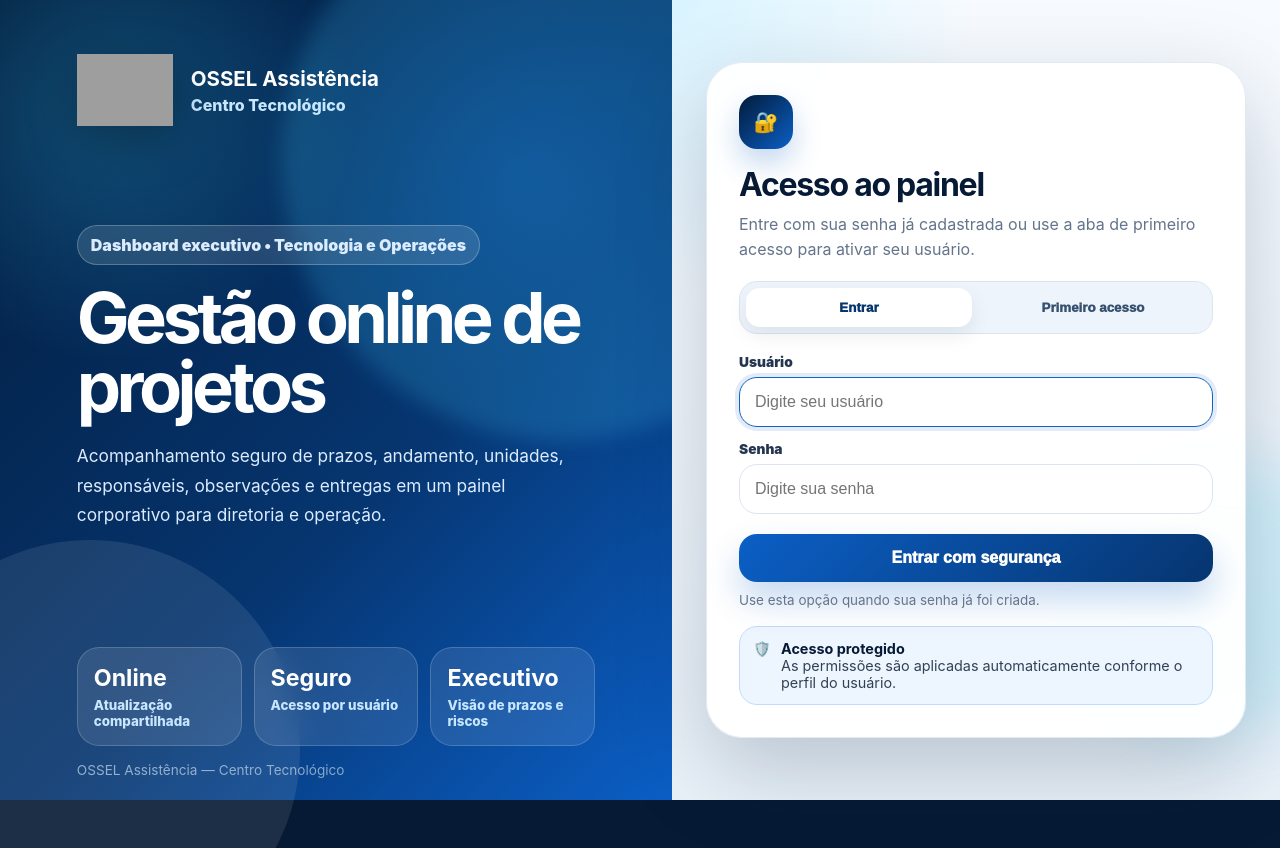
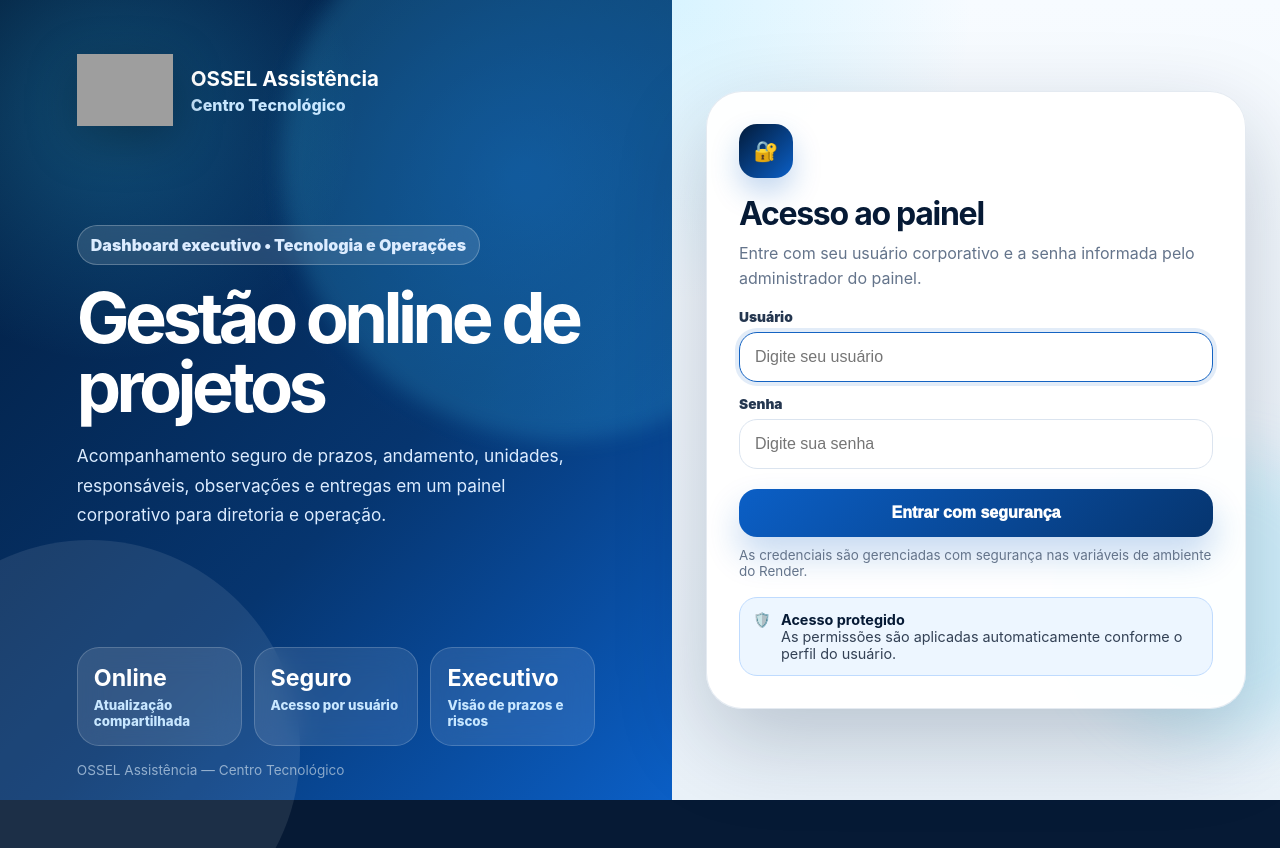
Before and after one commit to VinniTeo/ossel-dashboard, a Flask app: page /login in a window 1280 px wide; the page is wider, and only the part inside the window is pictured. Shown: the top 848 px of that part. Run offline with Flask 3, Linux system fonts and the light colour scheme; data comes from the database, SQL or seed files in the repository; grey boxes are pictures that could not be loaded.

Commit message:
Add files via upload

```diff
--- a/app.py
+++ b/app.py
@@ -29,6 +29,39 @@ DEFAULT_USERS = [
     ("Filipe", "Filipe", "troca"),
     ("Eduardo", "Eduardo", "troca"),
 ]
+
+
+# Login sem banco persistente: as senhas ficam nas variaveis de ambiente do Render.
+# Configure no Render, em Environment Variables:
+# ADM_PASSWORD, THIAGO_PASSWORD, DENIS_PASSWORD, FILIPE_PASSWORD, EDUARDO_PASSWORD
+# Se nao configurar, o sistema usa senhas temporarias abaixo. Troque no Render antes de liberar para a equipe.
+DEFAULT_ENV_PASSWORDS = {
+    "ADM": "Ossel@Adm2026",
+    "Thiago": "Ossel@Thiago2026",
+    "Denis": "Ossel@Denis2026",
+    "Filipe": "Ossel@Filipe2026",
+    "Eduardo": "Ossel@Eduardo2026",
+}
+
+
+def env_key_for_user(username):
+    return f"{str(username or '').strip().upper()}_PASSWORD".replace(" ", "_")
+
+
+def get_login_user(username):
+    normalized = (username or "").strip()
+    for u, display_name, role in DEFAULT_USERS:
+        if u.lower() == normalized.lower():
+            return {"username": u, "display_name": display_name, "role": role}
+    return None
+
+
+def get_env_password(username):
+    user = get_login_user(username)
+    if not user:
+        return None
+    return os.environ.get(env_key_for_user(user["username"]), DEFAULT_ENV_PASSWORDS.get(user["username"]))
+
 
 app = Flask(__name__)
 app.secret_key = os.environ.get("SECRET_KEY", "ossel-dashboard-secret-change-me")
@@ -356,57 +389,48 @@ def get_user_by_username(username):
 
 @app.route("/login", methods=["GET", "POST"])
 def login():
+    """Autenticacao sem gravar senha no SQLite.
+    Ideal para Render Free, pois as credenciais ficam em Environment Variables,
+    que permanecem entre deploys sem Persistent Disk.
+    """
     if request.method == "POST":
-        mode = request.form.get("mode") or "login"
         username = (request.form.get("username") or "").strip()
         password = request.form.get("password") or ""
-        confirm = request.form.get("confirm_password") or ""
-        user = get_user_by_username(username)
-        if not user:
-            return render_template("login.html", erro="Usuário não encontrado.", username=username, mode=mode)
+        login_user = get_login_user(username)
+        expected_password = get_env_password(username)
 
-        needs_first_access = (not user["password_hash"] or int(user["must_set_password"] or 0) == 1)
+        if not login_user or not expected_password:
+            return render_template("login.html", erro="Usuário ou senha inválidos.", username=username)
 
-        if mode == "first_access":
-            if not needs_first_access:
-                return render_template(
-                    "login.html",
-                    erro="Este usuário já possui senha cadastrada. Use a aba Entrar.",
-                    username=username,
-                    mode="login",
-                )
-            if len(password) < 6:
-                return render_template("login.html", erro="Crie uma senha com pelo menos 6 caracteres.", username=username, mode="first_access")
-            if password != confirm:
-                return render_template("login.html", erro="As senhas não conferem.", username=username, mode="first_access")
+        if not hmac.compare_digest(str(expected_password), str(password)):
+            return render_template("login.html", erro="Usuário ou senha inválidos.", username=username)
+
+        # Garante que o usuario exista no banco apenas para APIs/listas de responsaveis.
+        db_user = get_user_by_username(login_user["username"])
+        if not db_user:
             conn = connect()
+            now = datetime.now().isoformat(timespec="seconds")
             conn.execute(
-                "UPDATE users SET password_hash=?, must_set_password=0, updated_at=? WHERE id=?",
-                (make_password_hash(password), datetime.now().isoformat(timespec="seconds"), user["id"]),
+                """
+                INSERT INTO users
+                (username, display_name, role, password_hash, must_set_password, created_at, updated_at)
+                VALUES (?, ?, ?, NULL, 0, ?, ?)
+                """,
+                (login_user["username"], login_user["display_name"], login_user["role"], now, now),
             )
             conn.commit()
             conn.close()
-            user = get_user_by_username(username)
-        else:
-            if needs_first_access:
-                return render_template(
-                    "login.html",
-                    erro="Este usuário ainda não possui senha cadastrada. Use a aba Primeiro acesso.",
-                    username=username,
-                    mode="first_access",
-                )
-            if not verify_password(user["password_hash"], password):
-                return render_template("login.html", erro="Senha inválida.", username=username, mode="login")
+            db_user = get_user_by_username(login_user["username"])
 
         session.clear()
         session["auth"] = True
-        session["user_id"] = user["id"]
-        session["username"] = user["username"]
-        session["display_name"] = user["display_name"]
-        session["role"] = user["role"]
+        session["user_id"] = db_user["id"] if db_user else 0
+        session["username"] = login_user["username"]
+        session["display_name"] = login_user["display_name"]
+        session["role"] = login_user["role"]
         return redirect(url_for("index"))
 
-    return render_template("login.html", mode="login")
+    return render_template("login.html")
 
 
 @app.route("/logout")
--- a/templates/login.html
+++ b/templates/login.html
@@ -30,37 +30,17 @@ button.submit{background:linear-gradient(135deg,#0b5fc6,#06356f);box-shadow:0 18
     <div class="miniBrand"><img src="https://www.ossel.com.br/wp-content/uploads/elementor/thumbs/OSSEL_BRANCO_PNG-q7mlxajooelkxycx86x2jp48z32d1np8o29zq4jn3m.png" alt="OSSEL"><div><b>OSSEL Assistência</b><span>Centro Tecnológico</span></div></div>
     <div class="lock">🔐</div>
     <h2>Acesso ao painel</h2>
-    <p>Entre com sua senha já cadastrada ou use a aba de primeiro acesso para ativar seu usuário.</p>
+    <p>Entre com seu usuário corporativo e a senha informada pelo administrador do painel.</p>
     {% if erro %}<div class="err">{{ erro }}</div>{% endif %}
-    {% if sucesso %}<div class="ok">{{ sucesso }}</div>{% endif %}
-    <div class="tabs">
-      <button type="button" class="tab {% if mode != 'first_access' %}active{% endif %}" onclick="showTab('login')">Entrar</button>
-      <button type="button" class="tab {% if mode == 'first_access' %}active{% endif %}" onclick="showTab('first_access')">Primeiro acesso</button>
-    </div>
-    <form class="panel {% if mode != 'first_access' %}active{% endif %}" id="panel-login" method="post" autocomplete="off">
-      <input type="hidden" name="mode" value="login">
+    <form method="post" autocomplete="off">
       <label>Usuário</label><input name="username" placeholder="Digite seu usuário" value="{{ username or '' }}" required autofocus>
       <label>Senha</label><input name="password" type="password" placeholder="Digite sua senha" required>
       <button class="submit">Entrar com segurança</button>
-      <div class="hint">Use esta opção quando sua senha já foi criada.</div>
-    </form>
-    <form class="panel {% if mode == 'first_access' %}active{% endif %}" id="panel-first_access" method="post" autocomplete="off">
-      <input type="hidden" name="mode" value="first_access">
-      <label>Usuário</label><input name="username" placeholder="Digite seu usuário" value="{{ username or '' }}" required>
-      <label>Criar senha</label><input name="password" type="password" placeholder="Crie uma senha com pelo menos 6 caracteres" required>
-      <label>Confirmar senha</label><input name="confirm_password" type="password" placeholder="Repita a nova senha" required>
-      <button class="submit">Ativar usuário</button>
-      <div class="hint">A ativação só é necessária uma vez. Depois use a aba Entrar.</div>
+      <div class="hint">As credenciais são gerenciadas com segurança nas variáveis de ambiente do Render.</div>
     </form>
     <div class="security"><span>🛡️</span><div><b>Acesso protegido</b><br>As permissões são aplicadas automaticamente conforme o perfil do usuário.</div></div>
   </div>
 </section>
-<script>
-function showTab(name){
-  document.querySelectorAll('.tab').forEach((b,i)=>b.classList.toggle('active',(name==='login'&&i===0)||(name==='first_access'&&i===1)));
-  document.querySelectorAll('.panel').forEach(p=>p.classList.remove('active'));
-  document.getElementById('panel-'+name).classList.add('active');
-}
-</script>
+
 </body>
 </html>
```
